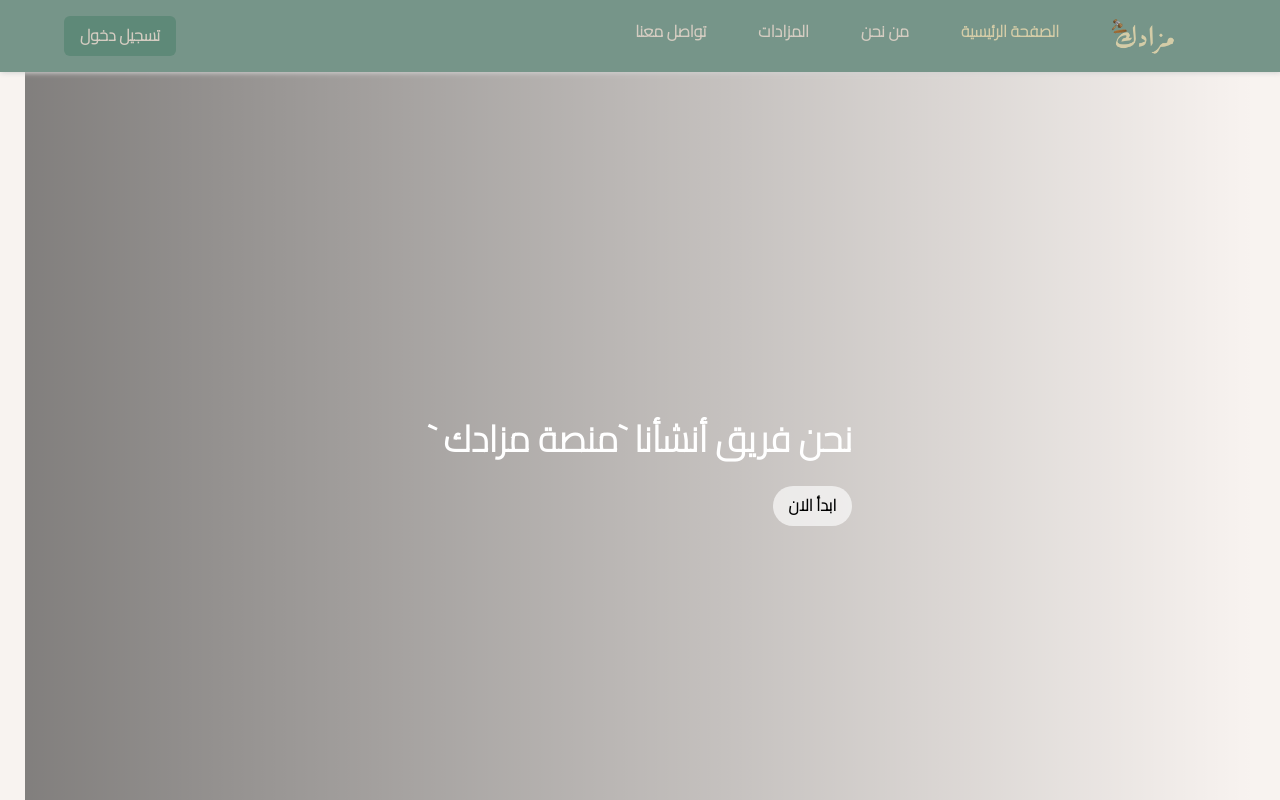
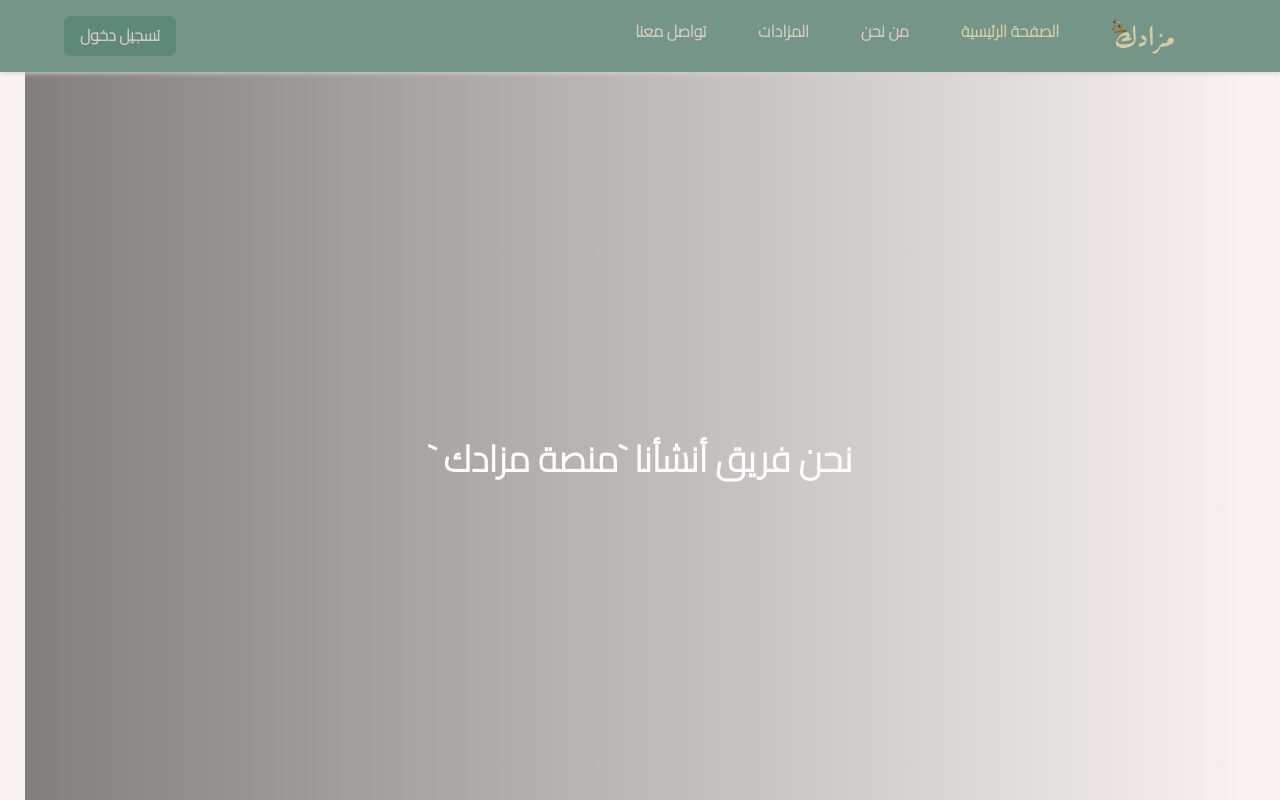
Before and after one commit to RashedSharahili/auctionProject, a React (Vite) app: page /about in a window 1280 px wide. Shown: the top 800 px of the page. Built offline with nearby package versions, Linux system fonts and the light colour scheme.

Commit message:
Modification on About Us page

```diff
--- a/src/Components/AboutUs.tsx
+++ b/src/Components/AboutUs.tsx
@@ -32,14 +32,7 @@
           </Text>
           <Stack direction={'row'}>
 
-            <Button
-            as='a' href='#'
-              bg={'whiteAlpha.700'}
-              rounded={'full'}
-              color={'black'}
-              _hover={{ bg: 'whiteAlpha.500' }}>
-              ابدأ    الان
-            </Button>
+
           </Stack>
         </Stack>
       </VStack>
```
